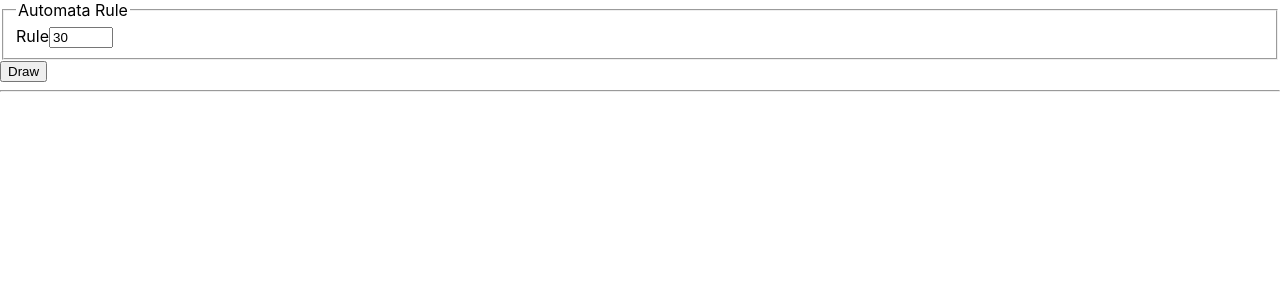
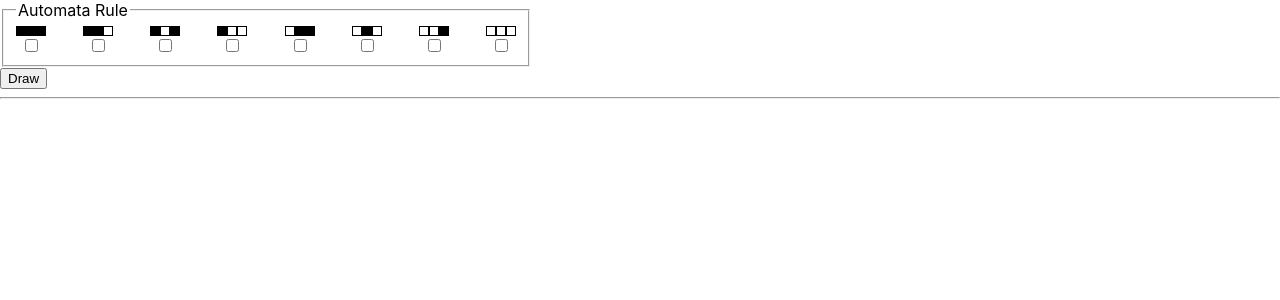
Before and after one commit to ahuth/automata, a React (Create React App) app: page / in a window 1280 px wide. Shown: the top 300 px of the page. Built offline with nearby package versions, Linux system fonts and the light colour scheme.

Commit message:
Add some hard-coded bit selector controls

```diff
--- a/src/components/App.tsx
+++ b/src/components/App.tsx
@@ -4,7 +4,7 @@ import Controls from './Controls';
 export default function App() {
   return (
     <React.Fragment>
-      <Controls rule={30} onDrawClick={() => console.log('clicked')} />
+      <Controls onDrawClick={() => console.log('clicked')} />
       <hr />
     </React.Fragment>
   );
--- /dev/null
+++ b/src/components/BitSelector.tsx
@@ -0,0 +1,44 @@
+import React, { ChangeEvent } from 'react';
+
+type Bit = 0 | 1;
+
+type Props = {
+  inputs: Bit[],
+  onChange: (event: ChangeEvent) => void,
+  output: boolean,
+};
+
+export default function BitSelector({ inputs, onChange, output }: Props) {
+  return (
+    <div style={styles.container}>
+      <div style={styles.inputs}>
+        {inputs.map(function (input, index) {
+          return <div style={input === 1 ? styles.on : styles.off} key={index} />;
+        })}
+      </div>
+      <input aria-label={inputs.join()} checked={output} onChange={onChange} type="checkbox" />
+    </div>
+  );
+}
+
+const styles = {
+  container: {
+    display: 'flex',
+    flexDirection: 'column' as const,
+  },
+  inputs: {
+    display: 'flex',
+  },
+  on: {
+    backgroundColor: 'black',
+    border: '1px solid black',
+    height: 8,
+    width: 8,
+  },
+  off: {
+    backgroundColor: 'white',
+    border: '1px solid black',
+    height: 8,
+    width: 8,
+  },
+};
--- a/src/components/Controls.tsx
+++ b/src/components/Controls.tsx
@@ -3,13 +3,12 @@ import RuleSelector from './RuleSelector';
 
 type Props = {
   onDrawClick: () => void,
-  rule: number,
 }
 
-export default function Controls({ onDrawClick, rule }: Props) {
+export default function Controls({ onDrawClick }: Props) {
   return (
     <section aria-label="Cellular automata controls">
-      <RuleSelector rule={rule} />
+      <RuleSelector />
       <button onClick={onDrawClick} type="button">Draw</button>
     </section>
   );
--- a/src/components/RuleSelector.tsx
+++ b/src/components/RuleSelector.tsx
@@ -1,22 +1,30 @@
 import React from 'react';
-import uniqueId from '../utils/uniqueId';
+import BitSelector from './BitSelector';
 
-type Props = {
-  rule: number,
+export default function RuleSelector() {
+  return (
+    <fieldset style={styles.container}>
+      <legend>Automata Rule</legend>
+      <div style={styles.selectors}>
+        <BitSelector inputs={[1, 1, 1]} output={false} onChange={console.log} />
+        <BitSelector inputs={[1, 1, 0]} output={false} onChange={console.log} />
+        <BitSelector inputs={[1, 0, 1]} output={false} onChange={console.log} />
+        <BitSelector inputs={[1, 0, 0]} output={false} onChange={console.log} />
+        <BitSelector inputs={[0, 1, 1]} output={false} onChange={console.log} />
+        <BitSelector inputs={[0, 1, 0]} output={false} onChange={console.log} />
+        <BitSelector inputs={[0, 0, 1]} output={false} onChange={console.log} />
+        <BitSelector inputs={[0, 0, 0]} output={false} onChange={console.log} />
+      </div>
+    </fieldset>
+  );
 }
 
-export default class Controls extends React.Component<Props> {
-  ruleId = uniqueId();
-
-  render() {
-    const { rule } = this.props;
-
-    return (
-      <fieldset>
-        <legend>Automata Rule</legend>
-        <label htmlFor={this.ruleId}>Rule</label>
-        <input id={this.ruleId} type="number" min="0" max="255" value={rule} />
-      </fieldset>
-    );
-  }
-}
+const styles = {
+  container: {
+    width: 500,
+  },
+  selectors: {
+    display: 'flex',
+    justifyContent: 'space-between',
+  },
+};
```
